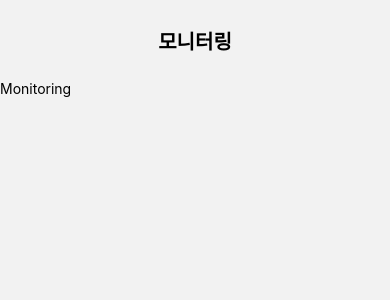
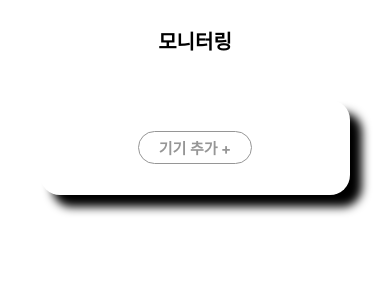
Before and after one commit to KHU-Capstone1-KeungKeung/KeungKeung, a React Native app: screen /Monitoring in a window 390 px wide. Shown: the top 300 px of the page. Built offline with nearby package versions, Linux system fonts and the light colour scheme.

Commit message:
style: 모니터링 페이지 UI 구현

```diff
--- a/App.js
+++ b/App.js
@@ -24,7 +24,10 @@ const App = () => {
     <NavigationContainer>
       <Stack.Navigator
         initialRouteName="Monitoring"
-        screenOptions={{headerShown: false}}>
+        screenOptions={{
+          headerShown: false,
+          contentStyle: {backgroundColor: '#fff'},
+        }}>
         <Stack.Screen name="Monitoring" component={Monitoring} />
         <Stack.Screen name="Video" component={Video} />
       </Stack.Navigator>
--- a/src/page/Monitoring.js
+++ b/src/page/Monitoring.js
@@ -1,14 +1,60 @@
 import React, {useState} from 'react';
-import {View, Text, SafeAreaView} from 'react-native';
+import {
+  View,
+  Text,
+  SafeAreaView,
+  StyleSheet,
+  TouchableOpacity,
+} from 'react-native';
 import Header from '../component/Header';
 
 const Monitoring = () => {
   return (
     <SafeAreaView>
       <Header title="모니터링" back={false} />
-      <Text>Monitoring</Text>
+      <View style={styles.Monitoring}>
+        <TouchableOpacity style={styles.button}>
+          <Text style={styles.btnText}>기기 추가 +</Text>
+        </TouchableOpacity>
+      </View>
     </SafeAreaView>
   );
 };
 
+const styles = StyleSheet.create({
+  Monitoring: {
+    width: '100%',
+    height: '100%',
+    paddingTop: 20,
+    paddingLeft: 40,
+    paddingRight: 40,
+  },
+  button: {
+    width: '100%',
+    height: 95,
+    borderRadius: 20,
+    backgroundColor: '#ffffff',
+    shadowColor: '#000',
+    shadowOffset: {
+      width: 12,
+      height: 12,
+    },
+    shadowOpacity: 1,
+    shadowRadius: 10,
+    elevation: 15,
+    justifyContent: 'center',
+    alignItems: 'center',
+  },
+  btnText: {
+    fontSize: 15,
+    fontWeight: 'bold',
+    color: '#969696',
+    borderColor: '#969696',
+    borderWidth: 1,
+    paddingVertical: 5,
+    paddingHorizontal: 20,
+    borderRadius: 20,
+  },
+});
+
 export default Monitoring;
```
